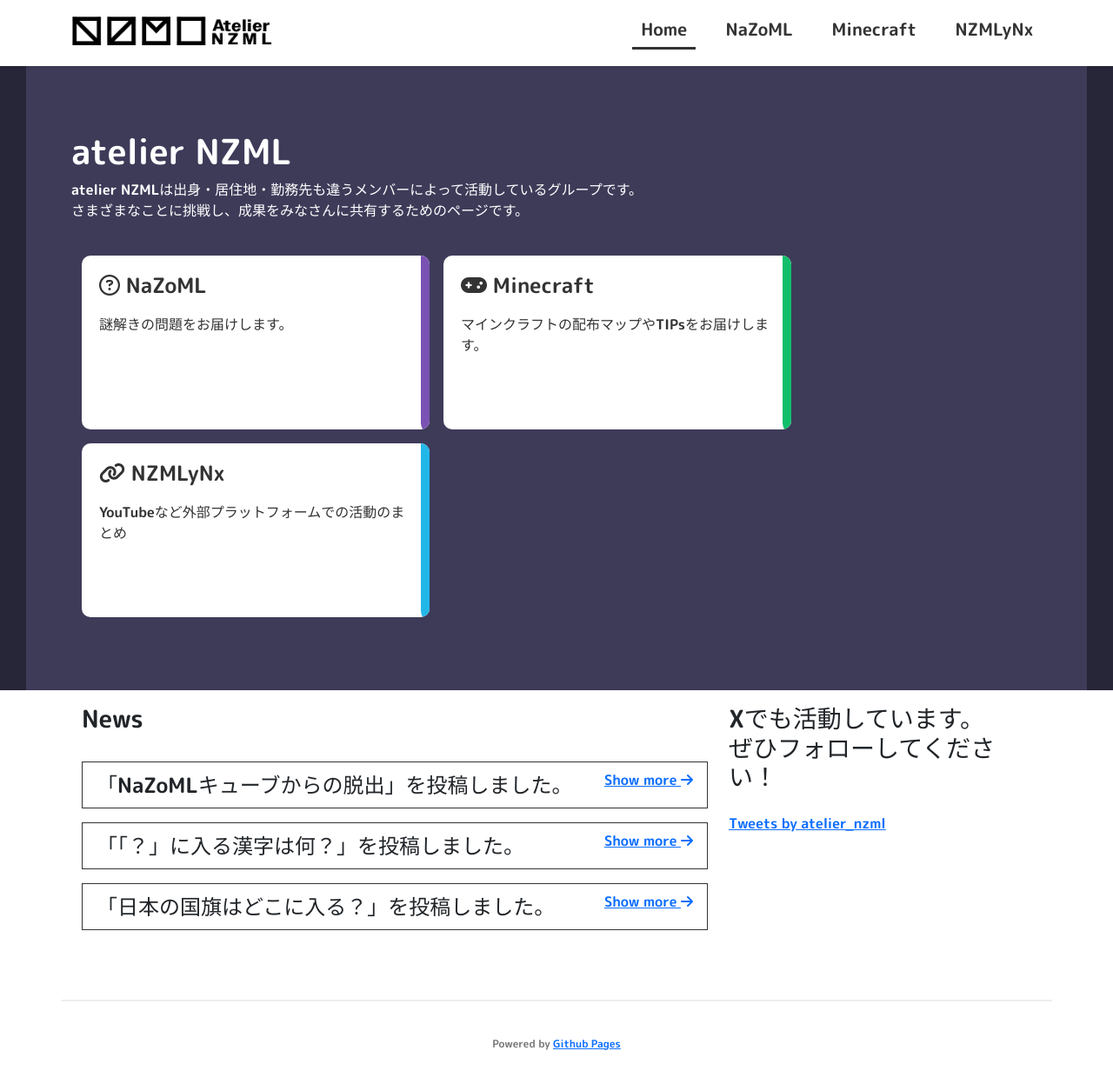
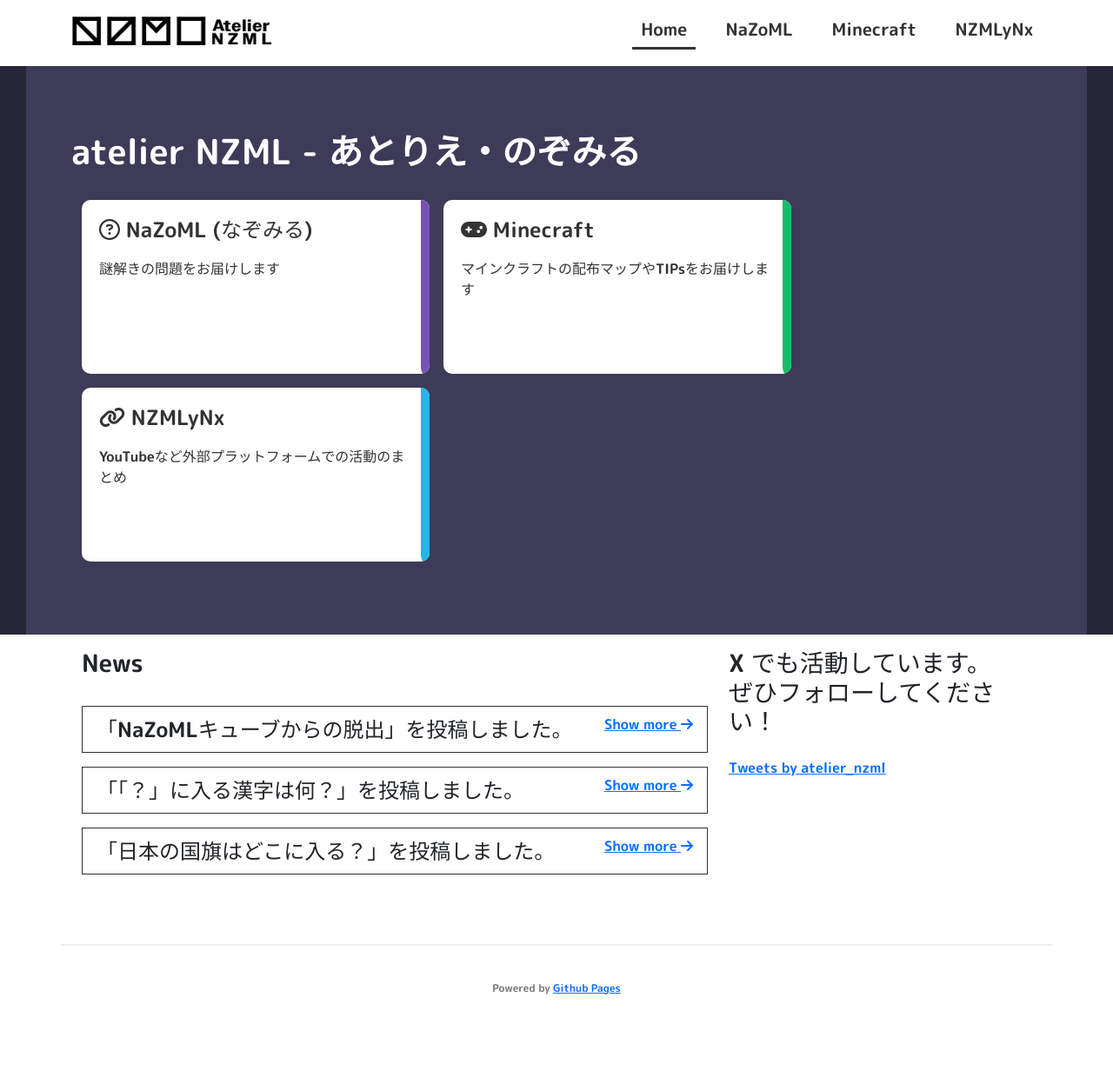
Before and after one commit to atelierNZML/ateliernzml.github.io, a Jekyll site: the page built from index.html, in a window 1280 px wide and 1250 px high. Shown: the top 1247 px of the window at 87% size. Built offline with Jekyll 4.4.1, drawn with Linux system fonts in a browser that asks for light colours; the list of posts is cut into pages by our own code; comment, search, counter and statistics services are not loaded.

Commit message:
Update: Minor modifications

```diff
--- a/index.html
+++ b/index.html
@@ -7,23 +7,23 @@
     <div class="jumbotron-img">
         <div class="jumbotron">
             <div class="container">
-                <h1 class="fw-bold">atelier NZML</h1>
-                <div id="jumbotron-meta-info" class="mb-3">
+                <h1 class="fw-bold">atelier NZML - あとりえ・のぞみる</h1>
+                <!-- <div id="jumbotron-meta-info" class="mb-3">
                     atelier NZMLは出身・居住地・勤務先も違うメンバーによって活動しているグループです。<br>
                     さまざまなことに挑戦し、成果をみなさんに共有するためのページです。
-                </div>
+                </div> -->
                 <div class="links p-3">
                     <div class="row">
                         <a href="/nazoml" class="link-card">
-                            <h4><i class="fa-regular fa-circle-question"></i>&nbsp;NaZoML</h4>
+                            <h4><i class="fa-regular fa-circle-question"></i>&nbsp;NaZoML (なぞみる)</h4>
                             <p>
-                                謎解きの問題をお届けします。
+                                謎解きの問題をお届けします
                             </p>
                         </a>
                         <a href="/minecraft" class="link-card minecraft">
                             <h4><i class="fa-solid fa-gamepad"></i>&nbsp;Minecraft</h4>
                             <p>
-                                マインクラフトの配布マップやTIPsをお届けします。
+                                マインクラフトの配布マップやTIPsをお届けします
                             </p>
                         </a>
                         <a href="/nzmlynx" class="link-card nzmlynx">
@@ -57,7 +57,7 @@
             </div>
             <div class="col-12 col-md-4">
                 <h3>
-                    Xでも活動しています。<br>
+                    X でも活動しています。<br>
                     ぜひフォローしてください！
                 </h3>
                 <div class="py-3">
```
